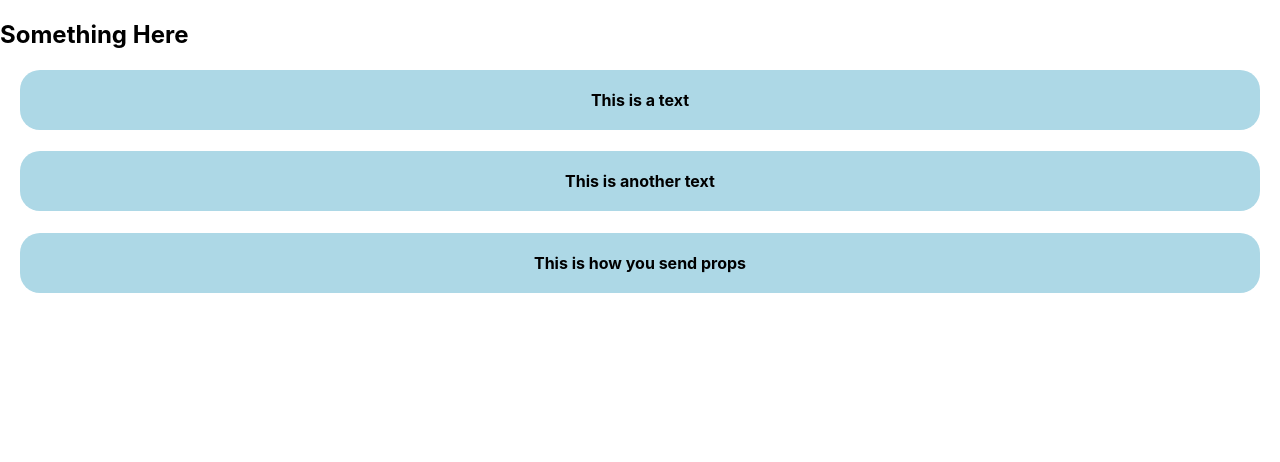
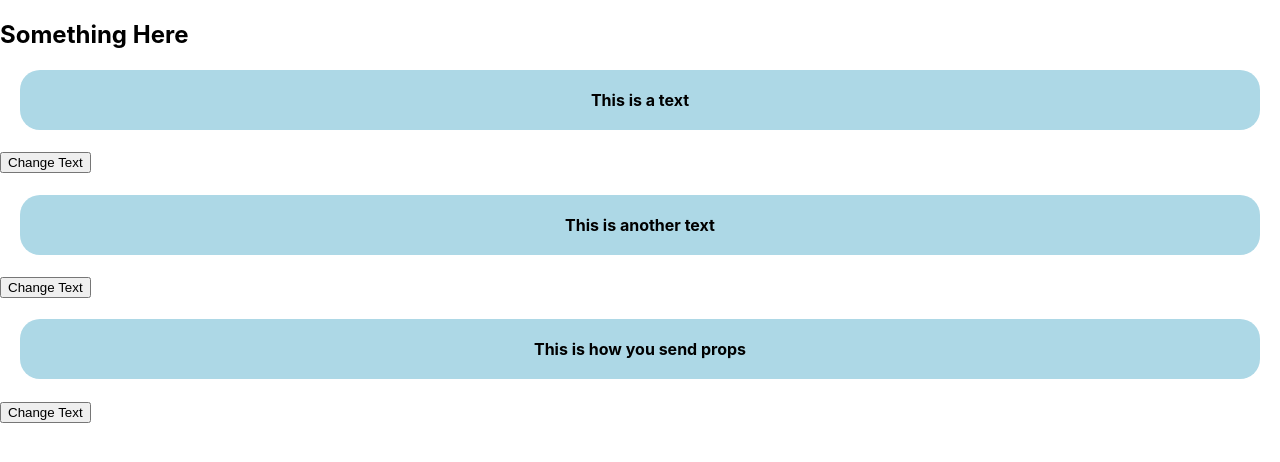
Before and after one commit to ranjan98/react-practice, a React (Create React App) app: page / in a window 1280 px wide. Shown: the top 462 px of the page. Built offline with nearby package versions, Linux system fonts and the light colour scheme.

Commit message:
Add State in react

```diff
--- a/src/components/Card.js
+++ b/src/components/Card.js
@@ -1,8 +1,15 @@
 import './Card.css';
+import { useState } from 'react';
+
 function Card(props){
+    const [outputText, setOutputText] = useState(props.text);
+    const changeText = () => {
+        setOutputText("Changed Text using State");
+    }
     return (
         <div>
-            <h4 className = "card-shape">{props.text}</h4>
+            <h4 className = "card-shape">{outputText}</h4>
+            <button onClick={changeText}>Change Text</button>
         </div>
     );
 }
```
